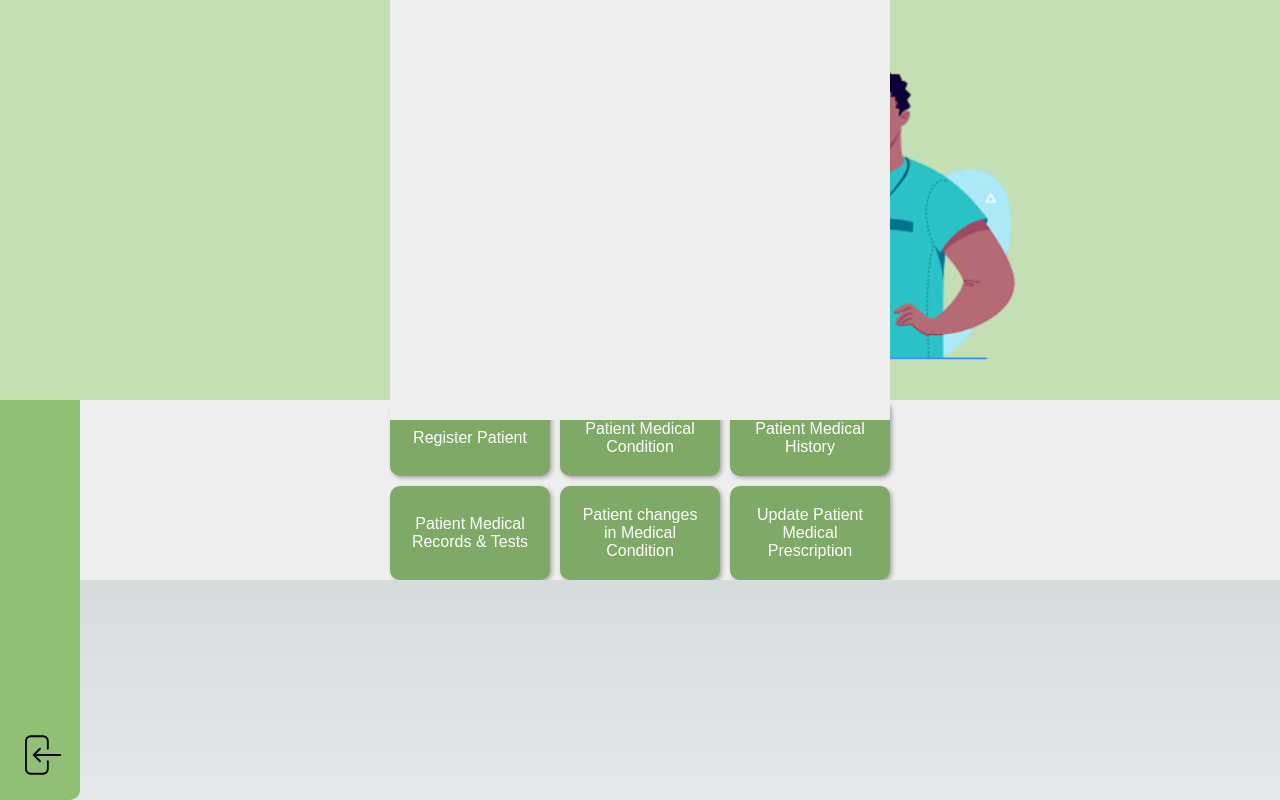
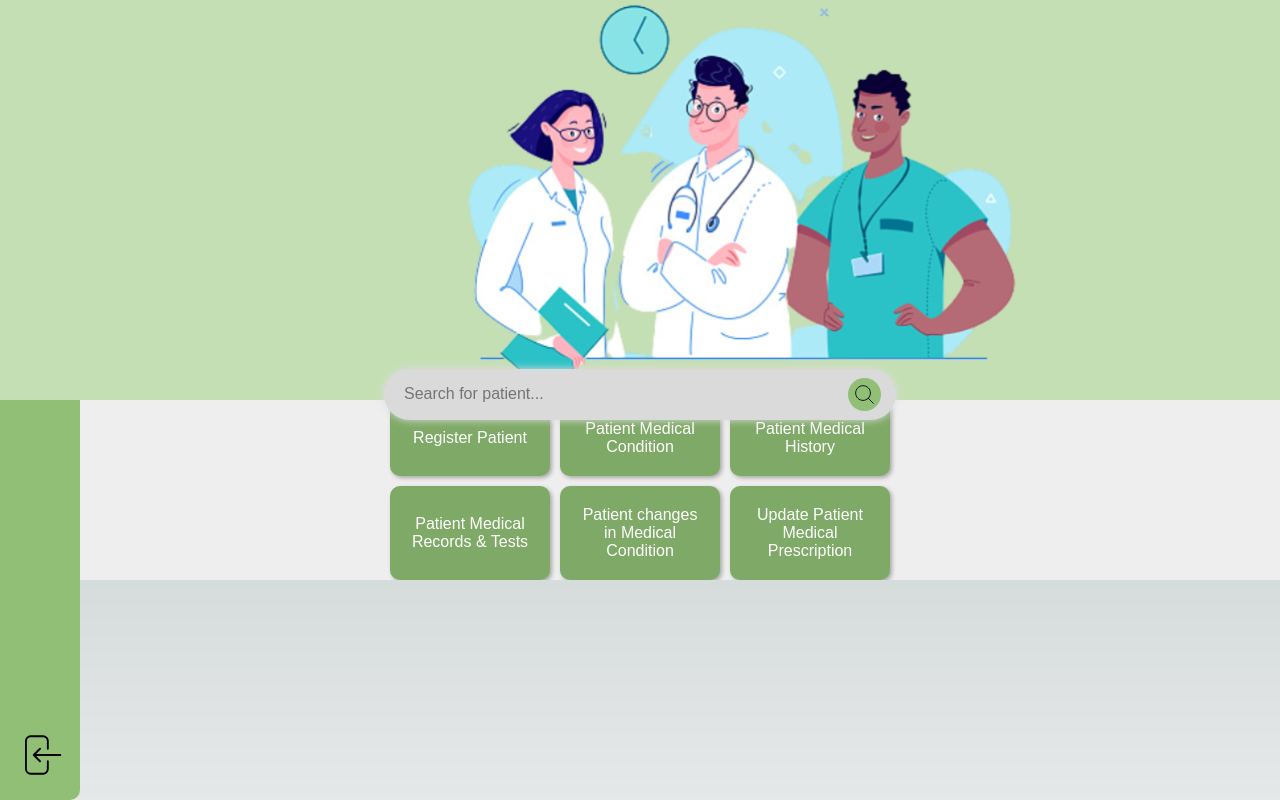
Before and after one commit to PamelaKaram/FE-Patient-Management-Software, a Next.js app: page /doctor in a window 1280 px wide. Built offline with nearby package versions, Linux system fonts and the light colour scheme.

Commit message:
style changes to the search bar in the doctor's page

```diff
--- a/src/styles/finalSearchBar.module.css
+++ b/src/styles/finalSearchBar.module.css
@@ -1,16 +1,9 @@
-.App {
-    background-color: #eee;
-    width: 100vw;
-    height: 100vh;
-  }
-
-  .searchBarContainer {
+.searchBarContainer {
     padding-top: 20vw;
-    width: 40%;
     margin: auto;
     display: flex;
     flex-direction: column;
     align-items: center;
-    min-width: 400px;
-    max-width: 33%;
+    min-width: 40vw;
+    max-width: 50%;
   }
```
